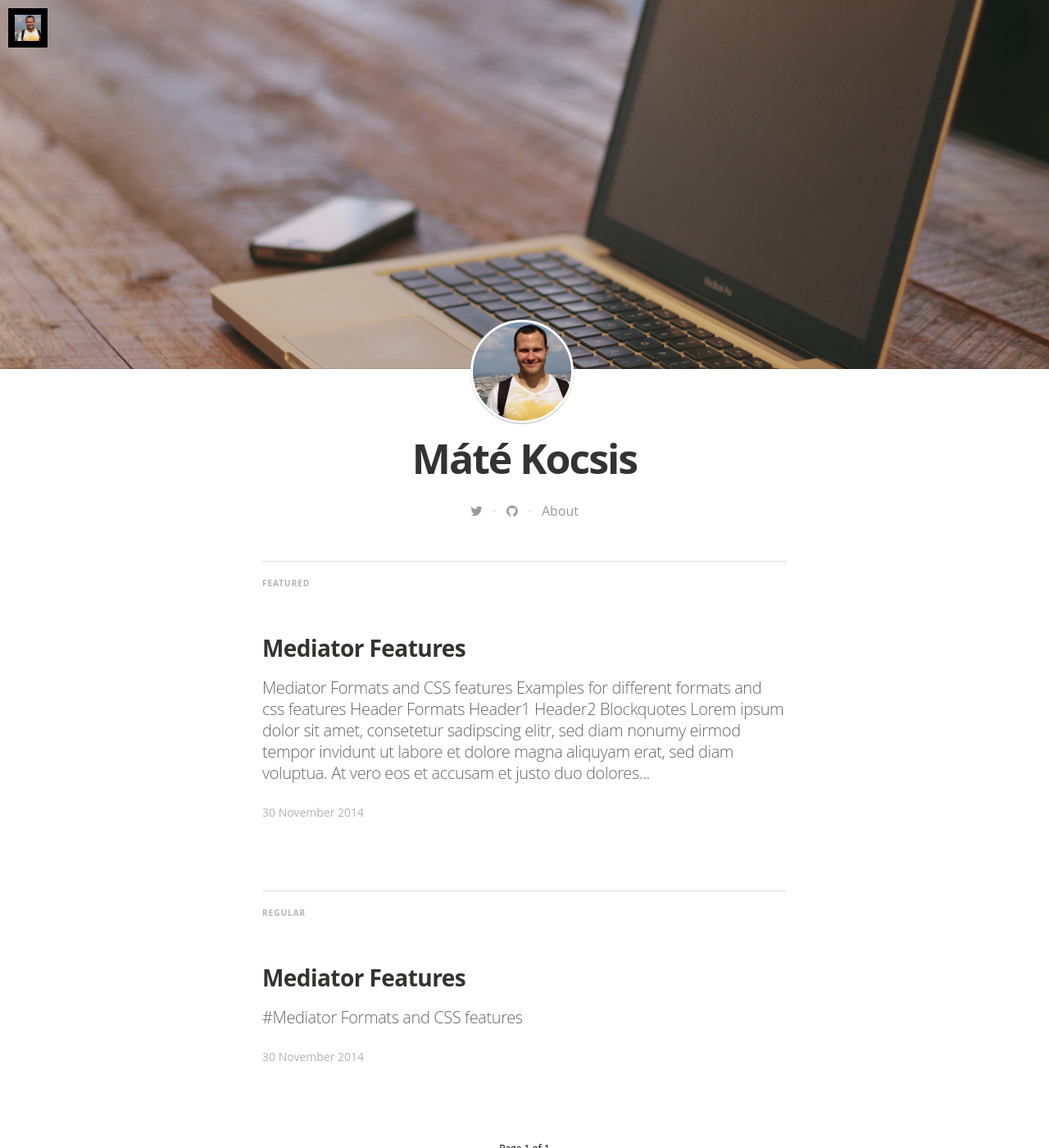
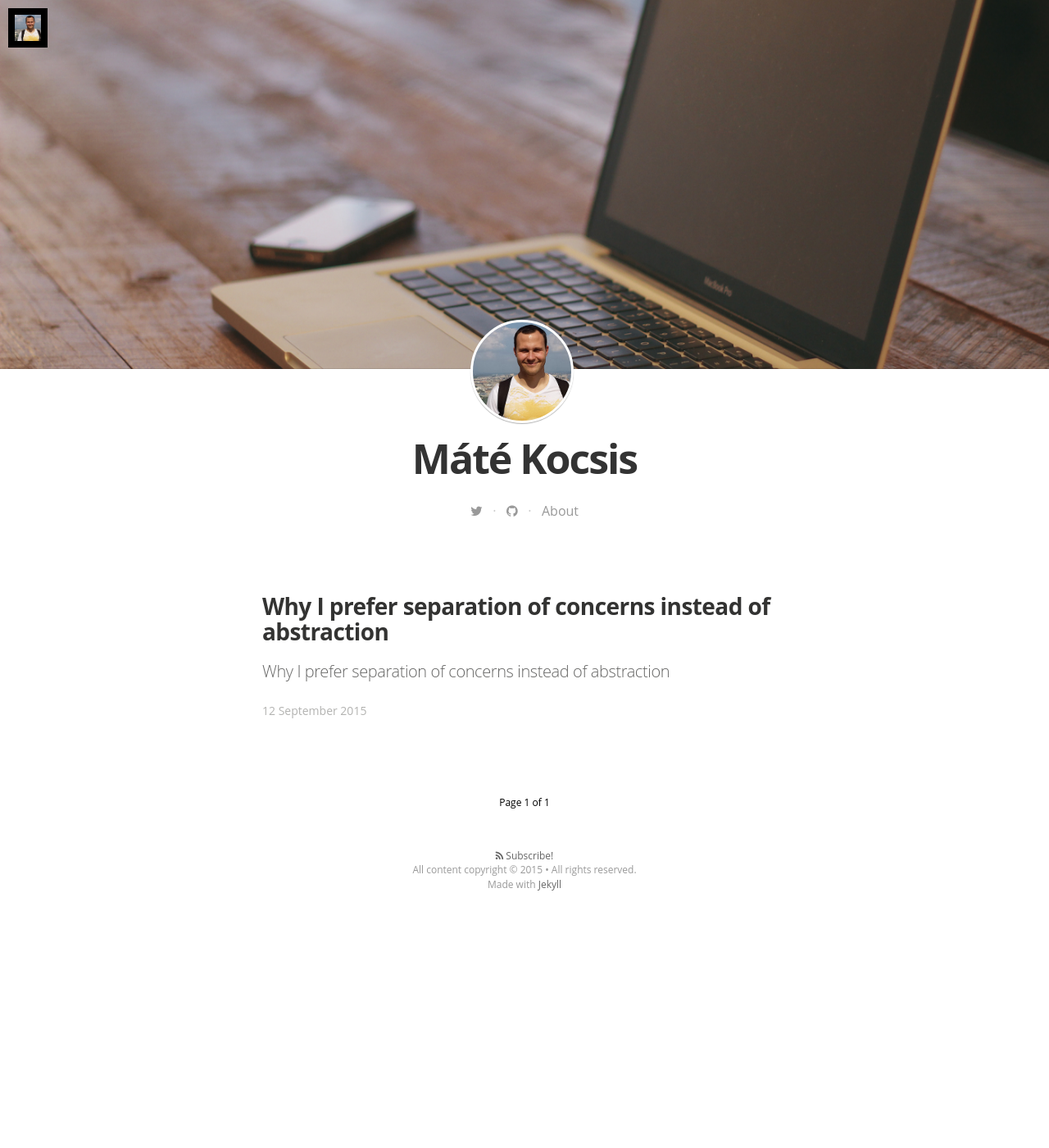
Before and after one commit to kocsismate/kocsismate.github.io, a Jekyll site: the page built from index.html, in a window 1280 px wide and 1400 px high. Shown: the whole window at 82% size. Built offline with Jekyll 4.4.1, drawn with Linux system fonts in a browser that asks for light colours; nearby versions of some CDN libraries; some web fonts are replaced; the list of posts is cut into pages by our own code.

Commit message:
Updated skeleton

```diff
--- a/_posts/2014-11-30-mediator_features.markdown
+++ /dev/null
@@ -1,39 +0,0 @@
----
-layout: post
-title:  "Mediator Features"
-date:   2014-11-30 14:34:25
-categories: mediator feature
-tags: featured
-image: /assets/article_images/2014-11-30-mediator_features/night-track.JPG
----
-#Mediator Formats and CSS features
-
-Examples for different formats and css features
-
-#Header Formats
-#Header1
-##Header2
-
-#Blockquotes
->Lorem ipsum dolor sit amet, consetetur sadipscing elitr, sed diam nonumy eirmod tempor invidunt ut labore et dolore magna aliquyam erat, sed diam voluptua. At vero eos et accusam et justo duo dolores et ea rebum. Stet clita kasd gubergren, no sea takimata sanctus
-
-#Lists
-##orderd lists
-1. one
-2. two
-3. three
-
-##unorderd lists
-- Apple
-- Banana
-- Plum
-
-#Links
-This is an [example link](http://example.com/ "With a Title").
-
-#Combinations
->Lorem ipsum dolor sit amet, consetetur sadipscing elitr, sed diam nonumy eirmod tempor invidunt ut labore et dolore magna aliquyam erat, sed diam voluptua. At vero eos et accusam et justo duo dolores et ea rebum. Stet clita kasd gubergren, no sea takimata sanctus
->
-> - Apple
-> - Banana
-> - Plum
--- /dev/null
+++ b/_posts/2015-09-12-separation_of_concerns.markdown
@@ -0,0 +1,9 @@
+---
+layout: post
+title: "Why I prefer separation of concerns instead of abstraction"
+date: 2015-09-12 12:12:25
+categories: architecture
+tags: architecture
+image:
+---
+# Why I prefer separation of concerns instead of abstraction
--- a/index.html
+++ b/index.html
@@ -88,8 +88,6 @@ layout: default
       {% endif %}
     </nav>
 
-
     <!-- {{!! After all the posts, we have the previous/next pagination links }}
     {{pagination}} -->
-
 </main>
```
Also changed, not shown: README.md, 3 other files.
